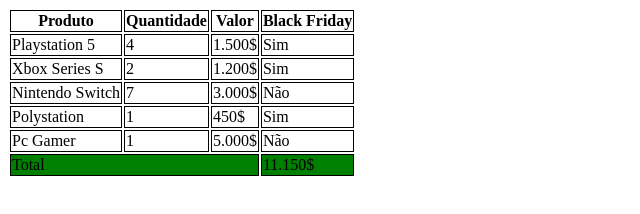
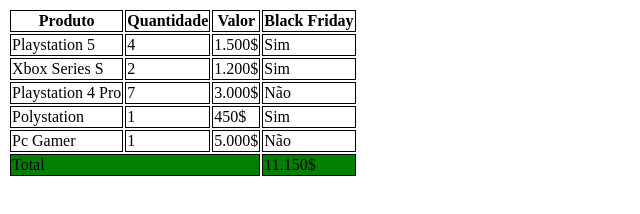
Before and after one commit to DenisCyrillo19/aula-tabela, a plain HTML site: page index.html in a window 1280 px wide. Shown: the whole page, without its empty margins (0-640 px from the left). Drawn offline with Linux system fonts and the light colour scheme.

Commit message:
Trocado o nome de Nintendo Switch para Playstation 4 Pro

```diff
--- a/index.html
+++ b/index.html
@@ -47,7 +47,7 @@
             </tr>
 
             <tr>
-                <td>Nintendo Switch</td>
+                <td>Playstation 4 Pro</td>
                 <td>7</td>
                 <td>3.000$</td>
                 <td>Não</td>
```
